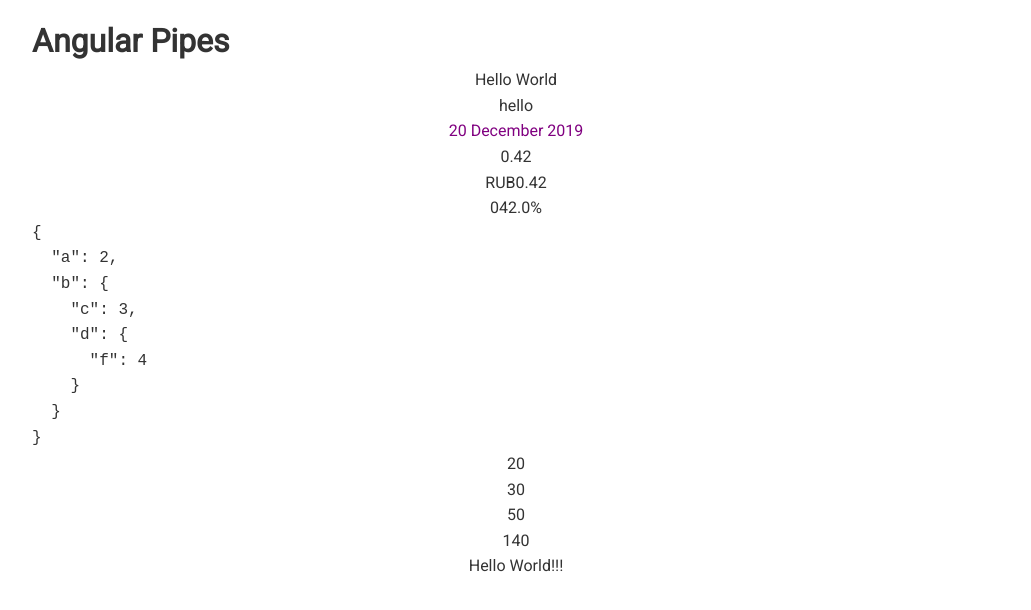
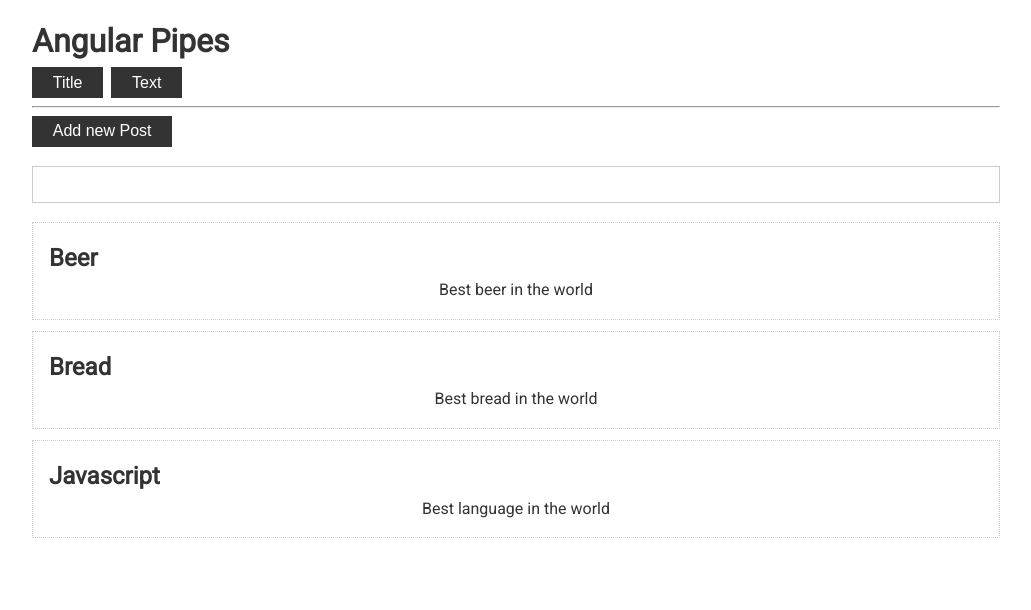
Before and after one commit to eddjimlab/Angular_basic, an Angular app: page / in a window 1280 px wide. Shown: the top 610 px of the page, without its empty margins (124-1155 px from the left). Built offline with nearby package versions, Linux system fonts and the light colour scheme.

Commit message:
pipes optimization

```diff
--- a/src/app/app.component.html
+++ b/src/app/app.component.html
@@ -1,19 +1,16 @@
 <div class="container">
   <h1 appHeader>Angular Pipes</h1>
-  <!--  <p>{{e | number: '1.1-5'}}</p>-->
-  <!--  <p>{{e | number: '1.0-0'}}</p>-->
-  <!--  <hr>-->
-  <p>{{str | uppercase | lowercase | titlecase}}</p>
-  <p>{{str | slice:0: -5}}</p>
-  <p style="color: purple">{{date | date: 'dd MMMM yyyy'}}</p>
-  <p>{{float}}</p>
-  <p>{{float | currency: 'RUB'}}</p>
-  <p>{{float | percent: '3.1-2'}}</p>
-  <pre>{{obj |json}}</pre>
-  <p>{{10 | mult}}</p>
-  <p>{{10 | mult: 3}}</p>
-  <p>{{10 | mult: 5}}</p>
-  <p>{{10 | mult: 14}}</p>
 
-  <p>{{'Hello World       ' | exMarks}}</p>
+  <button class="btn" (click)="searchField = 'title'">Title</button>
+  <button class="btn" (click)="searchField = 'text'">Text</button>
+  <hr>
+  <button class="btn" (click)="addPost()">Add new Post</button>
+  <input type="text" [(ngModel)]="search">
+  <div
+    *ngFor="let post of posts | filter: search: searchField"
+    class="card"
+  >
+    <h2>{{post.title}}</h2>
+    <p>{{post.text}}</p>
+  </div>
 </div>
--- a/src/app/app.component.ts
+++ b/src/app/app.component.ts
@@ -1,5 +1,9 @@
 import {Component} from '@angular/core';
 
+export interface Post {
+  title: string;
+  text: string;
+}
 
 @Component({
   selector: 'app-root',
@@ -7,17 +11,18 @@
   styleUrls: ['./app.component.scss']
 })
 export class AppComponent {
-  e: number = Math.E;
-  str = 'hello world';
-  date: Date = new Date();
-  float = 0.42;
-  obj = {
-    a: 2,
-    b: {
-      c: 3,
-      d: {
-        f: 4
-      }
-    }
-  };
+  posts: Post[] = [
+    {title: 'Beer', text: 'Best beer in the world'},
+    {title: 'Bread', text: 'Best bread in the world'},
+    {title: 'Javascript', text: 'Best language in the world'},
+  ];
+  search: '';
+  searchField: 'title';
+
+  addPost() {
+    this.posts.unshift({
+      title: 'Angular 8 course',
+      text: 'Eduard Angular 8 basics'
+    });
+  }
 }
--- a/src/app/app.module.ts
+++ b/src/app/app.module.ts
@@ -4,13 +4,15 @@
 import {AppComponent} from './app.component';
 import {FormsModule} from '@angular/forms';
 import {MultByPipe} from './pipes/mult-by.pipe';
-import { ExMarksPipe } from './pipes/ex-marks.pipe';
+import {ExMarksPipe} from './pipes/ex-marks.pipe';
+import {FilterPipe} from './pipes/filter.pipe';
 
 @NgModule({
   declarations: [
     AppComponent,
     MultByPipe,
-    ExMarksPipe
+    ExMarksPipe,
+    FilterPipe
   ],
   imports: [
     BrowserModule,
--- /dev/null
+++ b/src/app/pipes/filter.pipe.ts
@@ -0,0 +1,19 @@
+import {Pipe, PipeTransform} from '@angular/core';
+import {Post} from '../app.component';
+
+@Pipe({
+  name: 'filter',
+  pure: false,
+})
+export class FilterPipe implements PipeTransform {
+
+  transform(posts: Post[], search: string = '', field: string = 'title'): Post[] {
+    if (!search.trim()) {
+      return posts;
+    }
+    return posts.filter(post => {
+      return post[field].toLowerCase().includes((search.toLowerCase()));
+    });
+  }
+
+}
```
